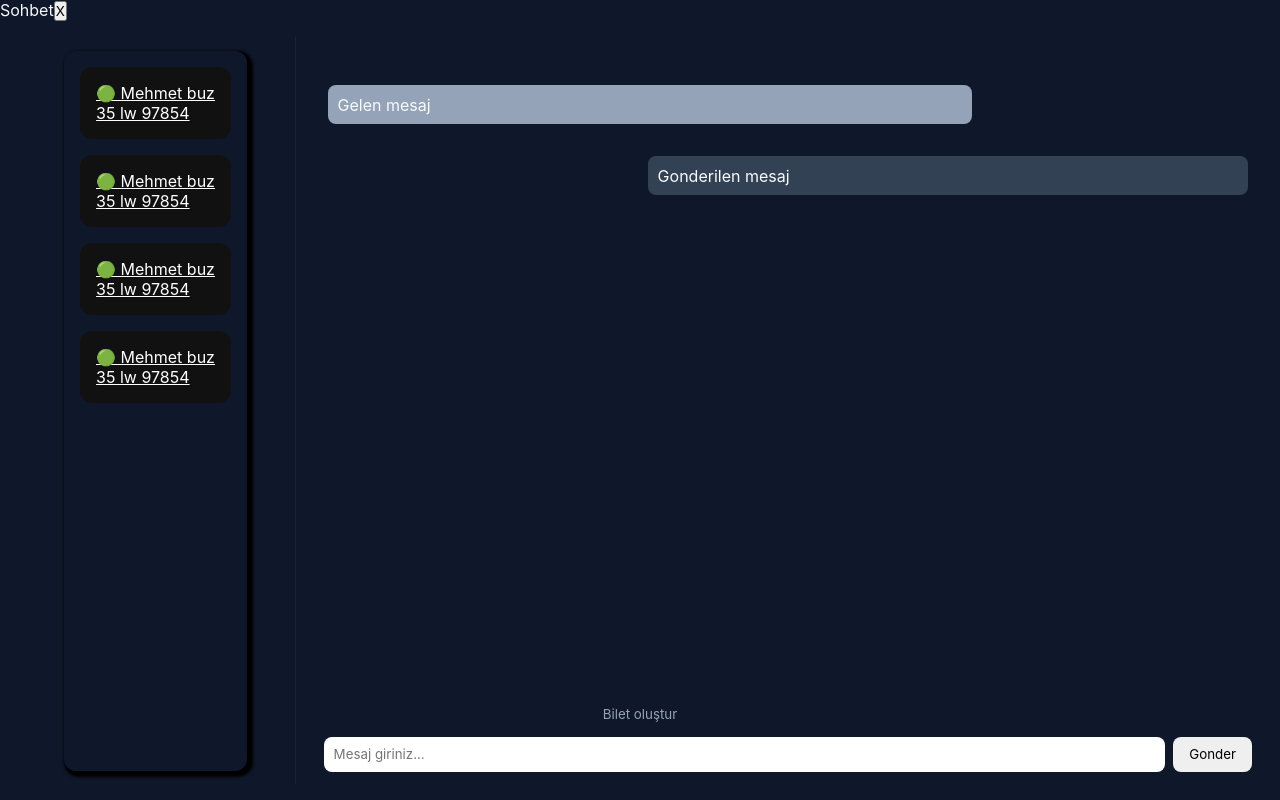
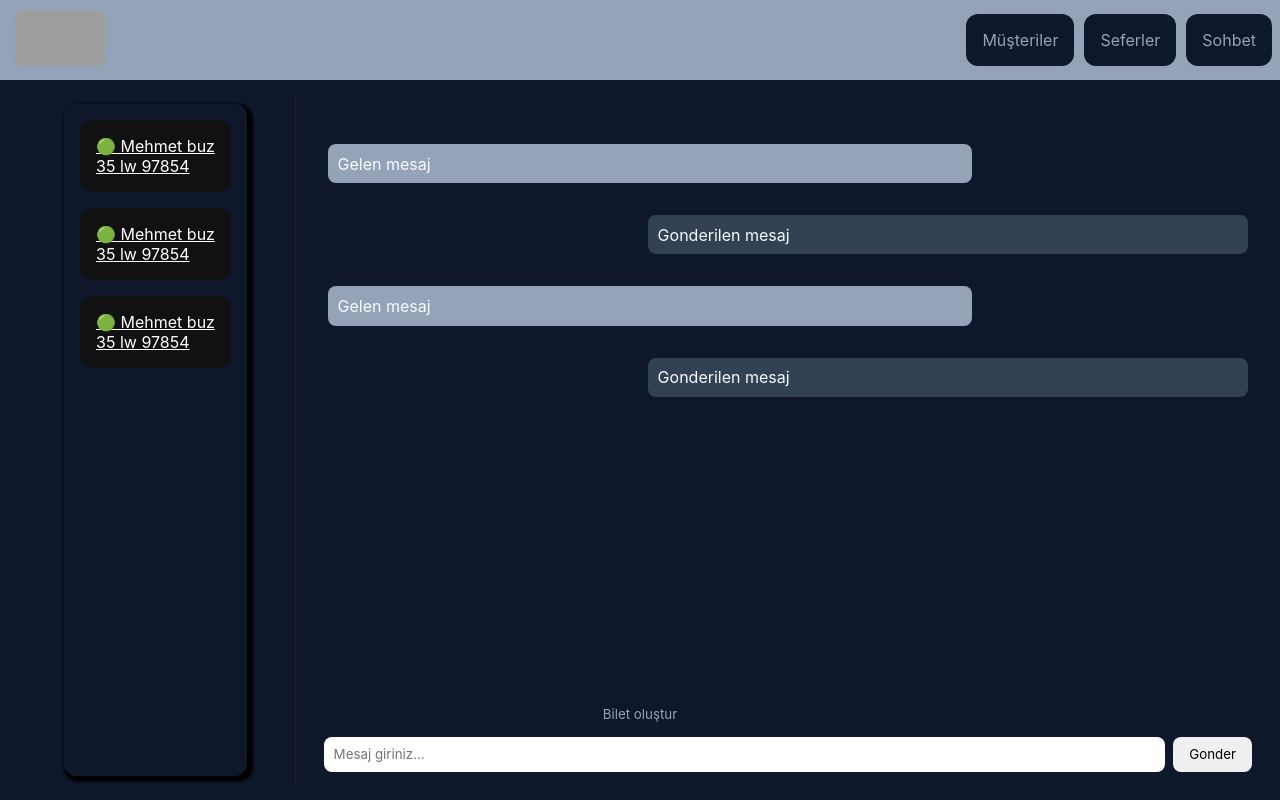
Before and after one commit to AhmetAfsarDev/Printicketer, a React (Vite) app: page / in a window 1280 px wide. Built offline with nearby package versions, Linux system fonts and the light colour scheme; grey boxes are pictures that could not be loaded.

Commit message:
Update Chat.tsx

```diff
--- a/src/Pages/Chat.tsx
+++ b/src/Pages/Chat.tsx
@@ -3,10 +3,14 @@ import React from 'react'
 function Chat() {
   return (
     <div className='Chat' >
-        <div className="ChatHeader">
-            <span>Sohbet</span>
-            <button>X</button>
-        </div>
+         <section className='Header' >
+            <div className="logowrapper"><img src='../public/Logo.png' /></div>
+            <ul>
+              <li><a href="#">Müşteriler</a></li>
+              <li><a href="#">Seferler</a></li>
+              <li><a href="#">Sohbet</a></li>
+            </ul>
+        </section>
 
         <div className="chatcontainer">
             <div className="activedrivers">
@@ -24,11 +28,7 @@ function Chat() {
                       <li><a  href='#' className='Driver'>
                     <span className="Drivername"><span className='Onlinechekking'>🟢</span> Mehmet buz </span>
                     <span className='Busplateinfo'>35 lw 97854</span>
-                    </a></li>  <li><a  href='#' className='Driver'>
-                    <span className="Drivername"><span className='Onlinechekking'>🟢</span> Mehmet buz </span>
-                    <span className='Busplateinfo'>35 lw 97854</span>
                     </a></li>
-
                 </ul>
             </div>
 
@@ -40,7 +40,8 @@ function Chat() {
                 <ul>
                     <li className='Received-message'>Gelen mesaj</li>
                     <li className='Sent-message'>Gonderilen mesaj</li>
-
+                 <li className='Received-message'>Gelen mesaj</li>
+                    <li className='Sent-message'>Gonderilen mesaj</li>
 
 
                 </ul>
```
